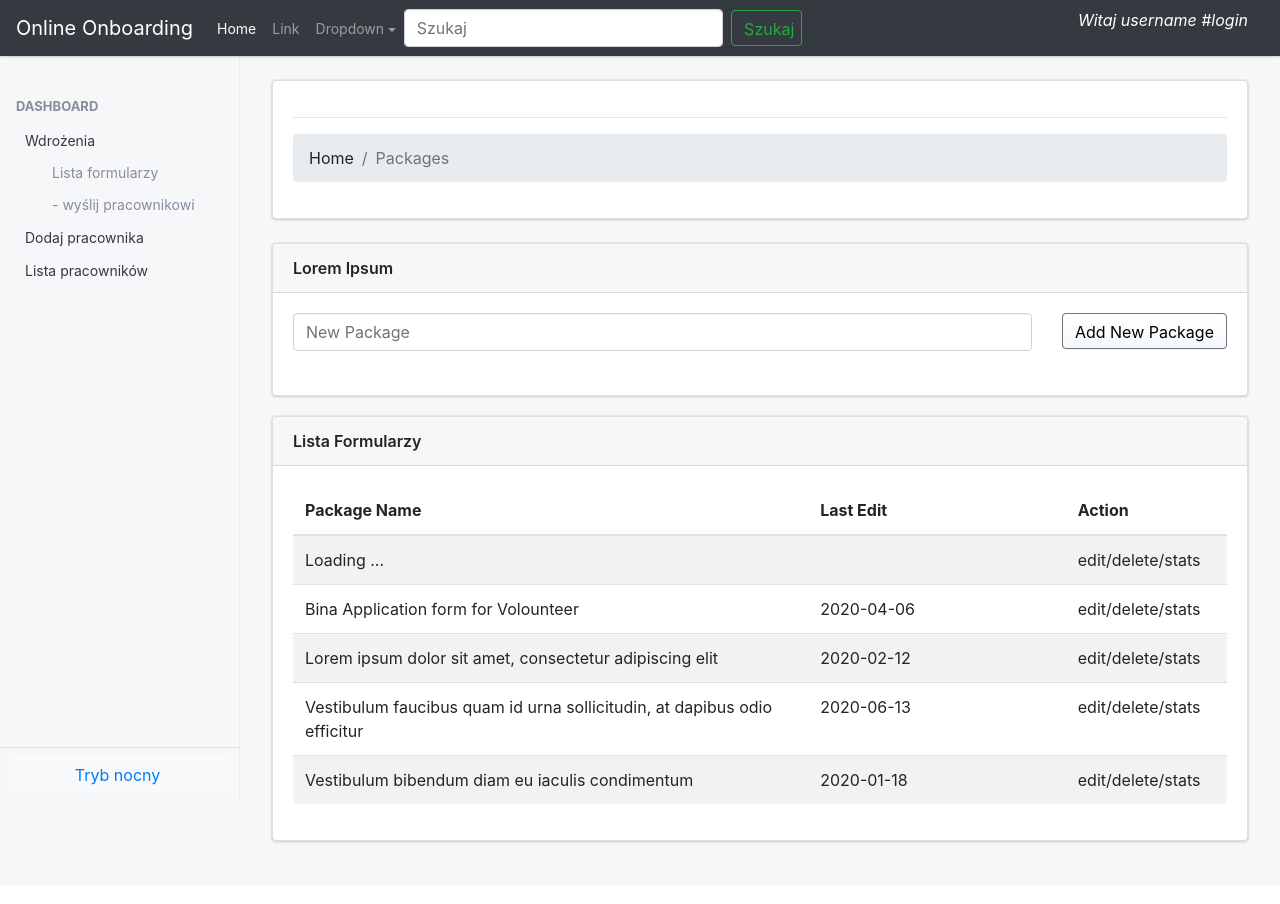
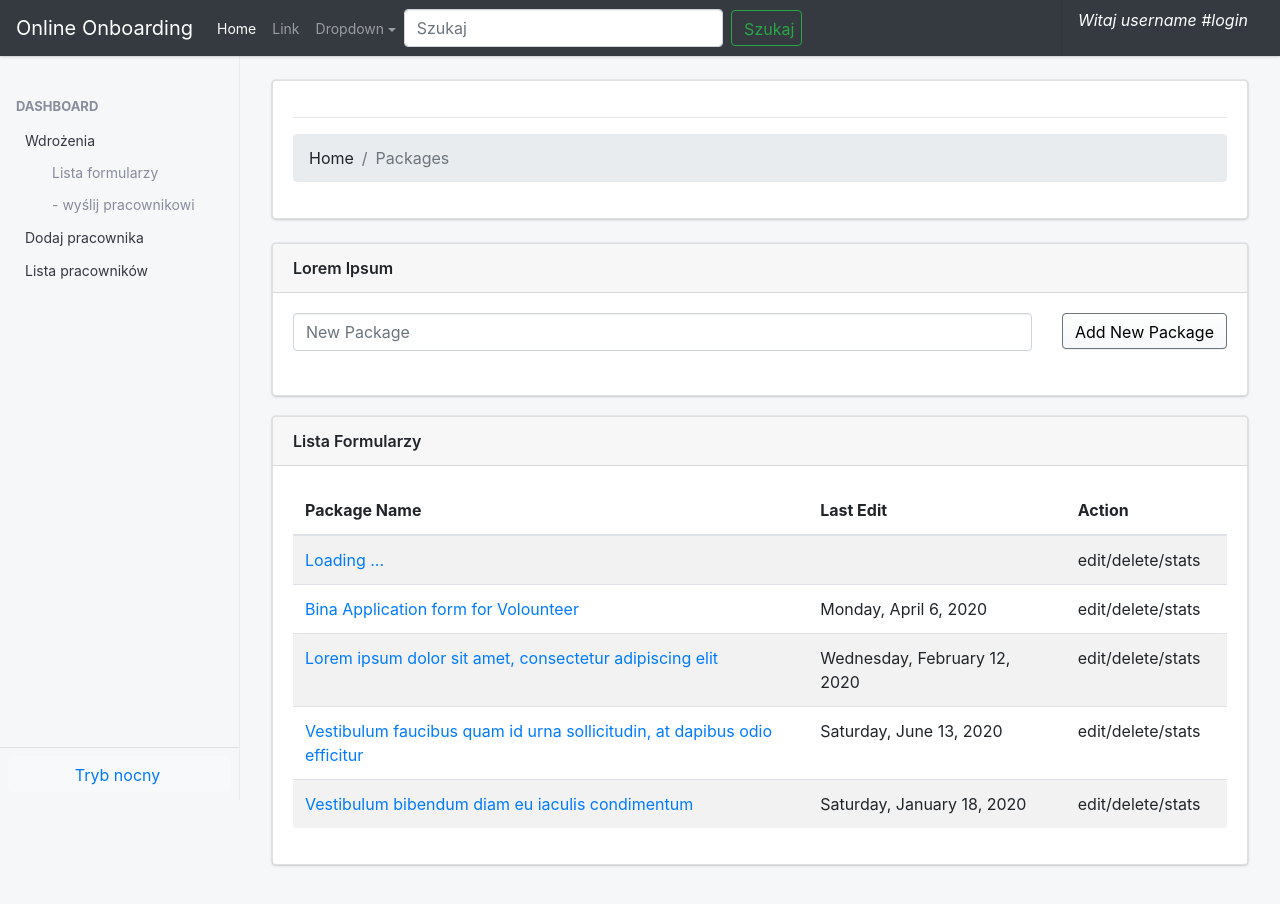
Before and after one commit to binawork/OnlineOnboarding, a React (Create React App) app in the folder onboarding/: page /#/packages in a window 1280 px wide. Shown: the top 904 px of the page. Built offline with nearby package versions, Linux system fonts and the light colour scheme; no server answers; the HTML template or start-up script is replaced by a standard one.

Commit message:
Add link to package; fix style of date

```diff
--- a/onboarding/src/Components/FormList/PackagesRow.js
+++ b/onboarding/src/Components/FormList/PackagesRow.js
@@ -1,10 +1,12 @@
 import React from "react";
+import { Link } from 'react-router-dom';
+import { dateToString } from "../utils";
 
 function PackagesRow(props) {
     return(
         <tr>
-            <td>{props.row.name}</td>
-            <td>{props.row.last_edit}</td>
+            <td><Link to="/package_page">{props.row.name}</Link></td>
+            <td>{ dateToString(props.row.last_edit) }</td>
             <td>edit/delete/stats</td>
         </tr>
     )
```
